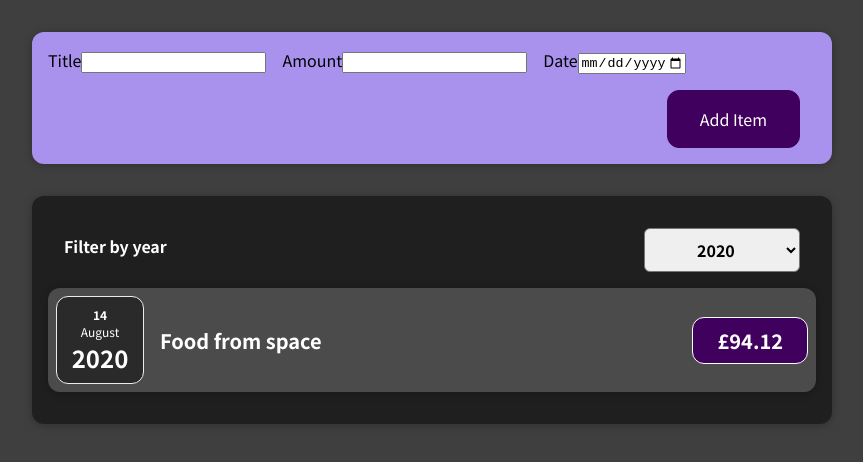
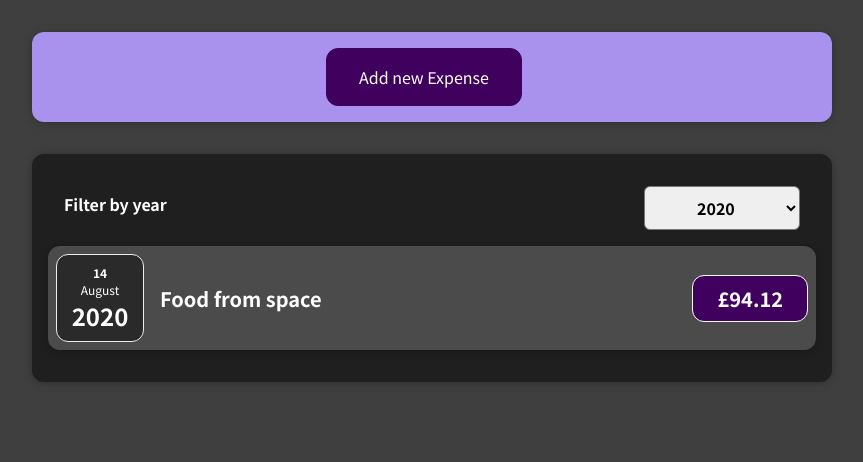
Before and after one commit to denriquem/greenGold, a React (Create React App) app: page / in a window 1280 px wide. Shown: the top 462 px of the page, without its empty margins (208-1071 px from the left). Built offline with nearby package versions, Linux system fonts and the light colour scheme.

Commit message:
add expense button

```diff
--- a/src/components/NewExpense/ExpenseForm.js
+++ b/src/components/NewExpense/ExpenseForm.js
@@ -67,6 +67,9 @@ const ExpenseForm = (props) => {
 				</div>
 			</div>
 			<div className="new-expense__actions">
+				<button type="button" onClick={props.onCancel}>
+					Cancel
+				</button>
 				<button>Add Item</button>
 			</div>
 		</form>
--- a/src/components/NewExpense/NewExpense.js
+++ b/src/components/NewExpense/NewExpense.js
@@ -1,19 +1,38 @@
-import React from "react";
+import React, { useState } from "react";
 import "./NewExpense.css";
 import ExpenseForm from "./ExpenseForm";
 
 const NewExpense = (props) => {
+	const [editingState, setEditingState] = useState(false);
+
 	const saveExpenseDataHander = (enteredExpenseData) => {
 		const expenseData = {
 			...enteredExpenseData,
 			id: Math.random().toString(),
 		};
 		props.onAddExpense(expenseData);
+		setEditingState(false);
+	};
+
+	const startEditingHandler = () => {
+		setEditingState(true);
+	};
+
+	const stopEditingHandler = () => {
+		setEditingState(false);
 	};
 
 	return (
 		<div className="new-expense">
-			<ExpenseForm onSaveExpenseData={saveExpenseDataHander} />
+			{!editingState && (
+				<button onClick={startEditingHandler}>Add new Expense</button>
+			)}
+			{editingState && (
+				<ExpenseForm
+					onSaveExpenseData={saveExpenseDataHander}
+					onCancel={stopEditingHandler}
+				/>
+			)}
 		</div>
 	);
 };
```
Also changed, not shown: 1 other file (tests, documents, lock files or other folders).
